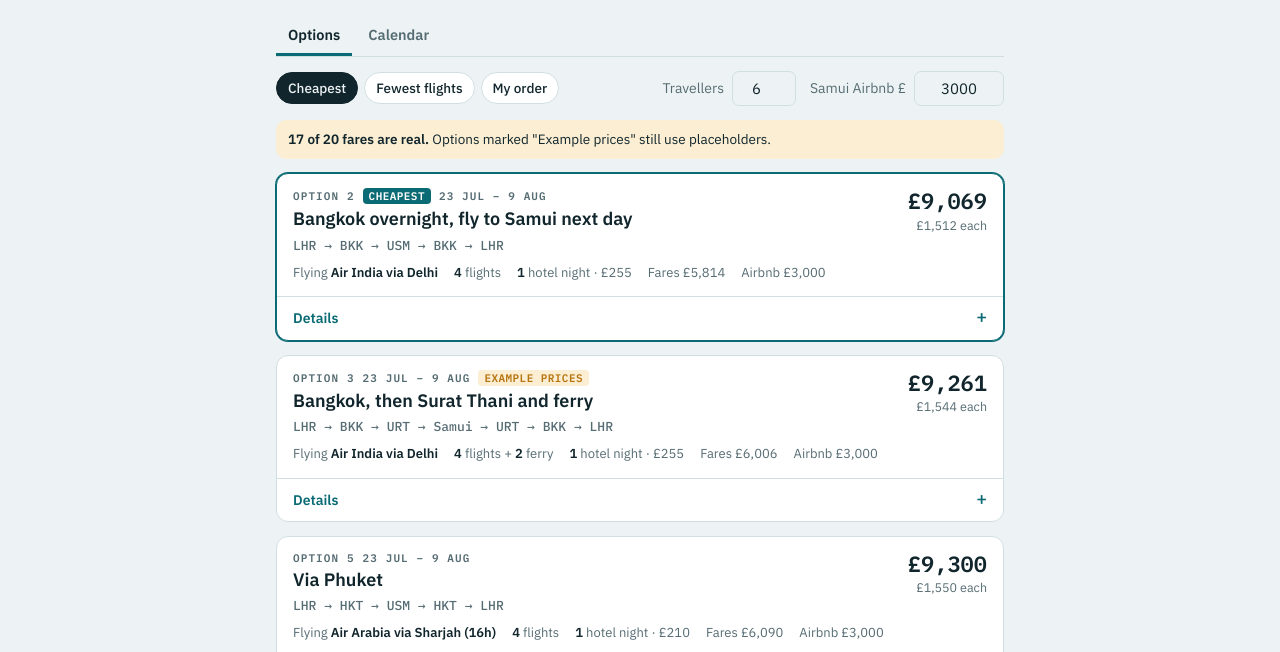
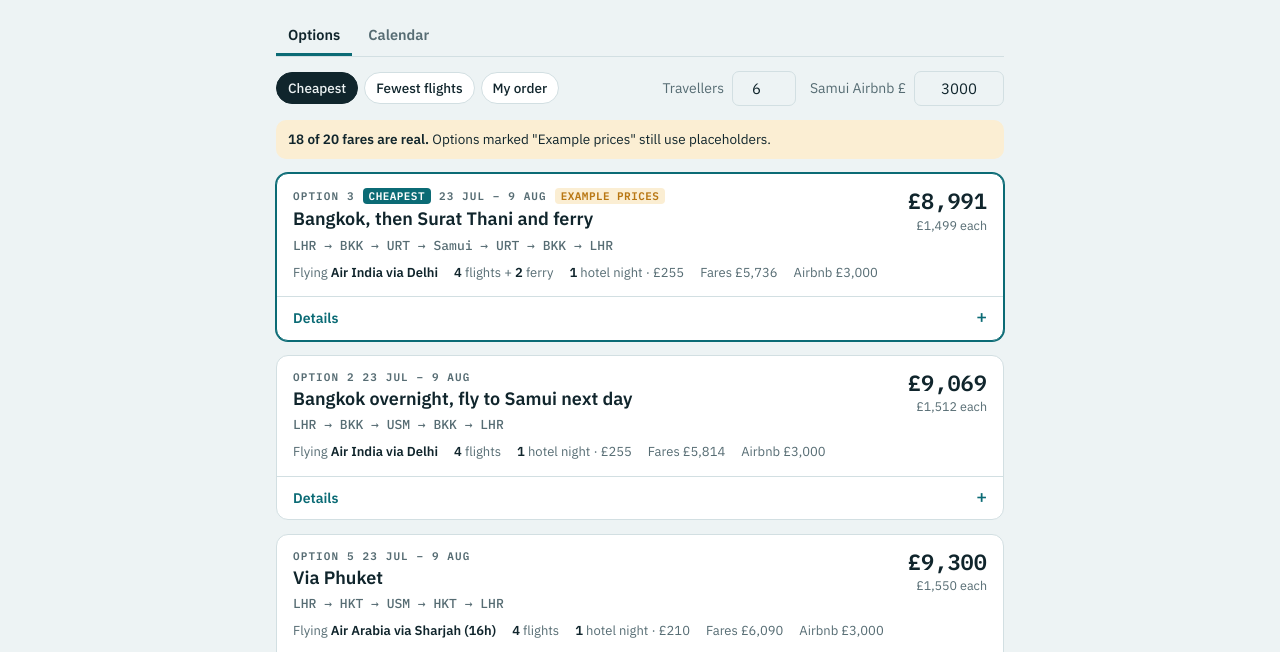
Before and after one commit to seymonislam-sudo/samui-route-finder, a plain HTML site: page index.html in a window 1280 px wide. Shown: the part 110-762 px from the top of the page. Drawn offline with Linux system fonts and the light colour scheme.

Commit message:
Treat Bangkok-Surat Thani fare as a return
Co-Authored-By: Claude Opus 5.5 <noreply@anthropic.com>
Claude-Session: https://claude.ai/code/session_01FD56CaRYtL4i6XahRWo7Ea

```diff
--- a/index.html
+++ b/index.html
@@ -121,7 +121,7 @@ textarea{width:100%;min-height:90px;font:12px var(--mono);color:var(--ink);backg
 <div id="toast" class="toast" hidden></div>
 
 <script>
-const KEY='samui-simple-v5';
+const KEY='samui-simple-v6';
 const uid=()=>Math.random().toString(36).slice(2,9);
 const esc=s=>String(s??'').replace(/[&<>"']/g,c=>({'&':'&amp;','<':'&lt;','>':'&gt;','"':'&quot;',"'":'&#39;'}[c]));
 const gbp=n=>'£'+Math.round(n).toLocaleString('en-GB');
@@ -139,8 +139,8 @@ function seed(){return{travellers:6,stay:3000,sort:'cheap',options:[
     ret('2027-08-08','USM','BKK','Bangkok–Samui'),ret('2027-08-09','BKK','LHR','London–Bangkok')],
     hotels:[hotel('Bangkok airport hotel',1,3,85)]},
   {id:uid(),name:'Bangkok, then Surat Thani and ferry',dates:'23 Jul – 9 Aug',legs:[
-    bkk(),leg('2027-07-25','BKK','URT','Thai Airways',65,'flight',true),leg('2027-07-25','URT','Samui','Lomprayah coach + ferry',22,'ferry'),
-    leg('2027-08-08','Samui','URT','Lomprayah ferry + coach',22,'ferry'),leg('2027-08-08','URT','BKK','Thai AirAsia',45),ret('2027-08-09','BKK','LHR','London–Bangkok')],
+    bkk(),leg('2027-07-25','BKK','URT','Thai Airways (return fare)',65,'flight',true),leg('2027-07-25','URT','Samui','Lomprayah coach + ferry',22,'ferry'),
+    leg('2027-08-08','Samui','URT','Lomprayah ferry + coach',22,'ferry'),ret('2027-08-08','URT','BKK','Bangkok–Surat Thani'),ret('2027-08-09','BKK','LHR','London–Bangkok')],
     hotels:[hotel('Bangkok airport hotel',1,3,85)]},
   {id:uid(),name:'Via Singapore',dates:'23 Jul – 9 Aug',legs:[
     pick('2027-07-23','LHR','SIN',[{c:'Gulf Air via Jeddah (19h)',p:844},{c:'British Airways direct',p:1113}]),leg('2027-07-25','SIN','USM','Scoot (return fare)',265,'flight',true),
```
